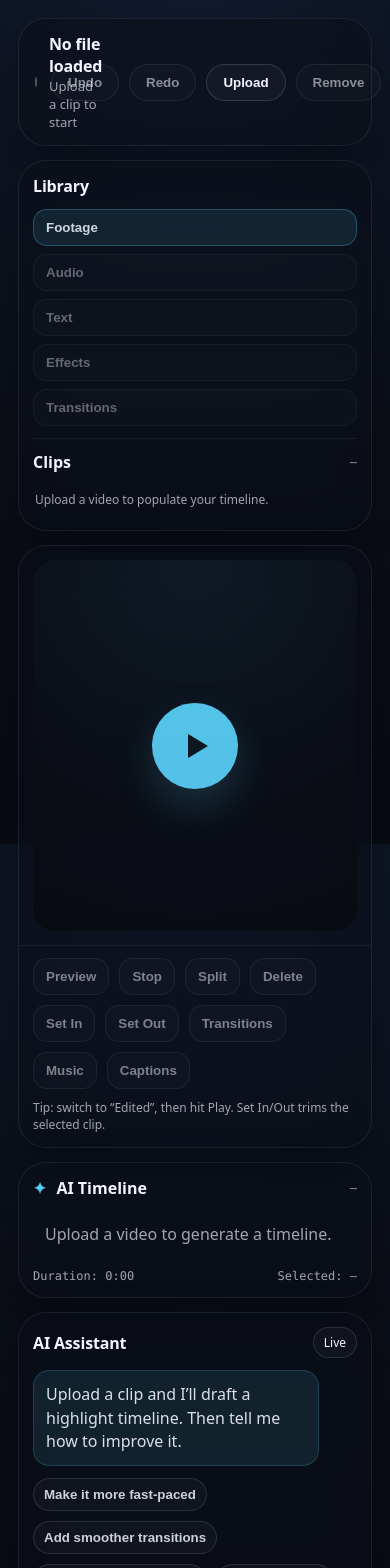
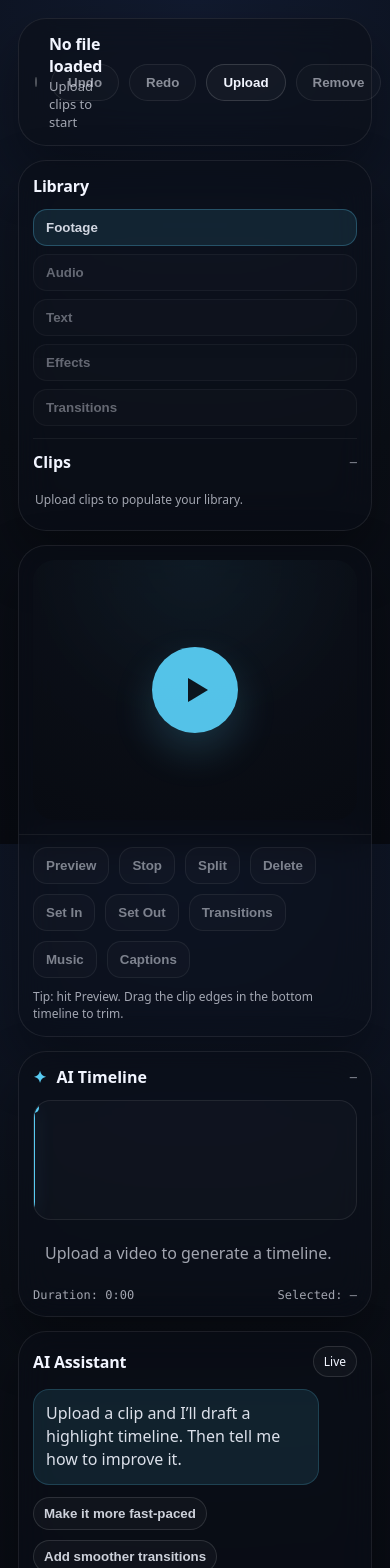
Before and after one commit to vidmartaj/clipgenius-studio, a Next.js app: page /studio in a window 390 px wide. Shown: the top 1568 px of the page. Built offline with nearby package versions, Linux system fonts and the light colour scheme.

Commit message:
Support multi-upload library and add draggable timeline strip

```diff
--- a/app/studio/page.tsx
+++ b/app/studio/page.tsx
@@ -1,6 +1,7 @@
 "use client";
 
 import { useEffect, useMemo, useRef, useState } from "react";
+import type { MutableRefObject } from "react";
 import type { AssistantReply, Timeline, TimelineClip } from "../../lib/types";
 import { splitClipAt, trimTimelineToTargetSeconds } from "../../lib/timeline";
 
@@ -11,6 +12,13 @@ type ExportSettings = {
 
 const DEFAULT_EXPORT: ExportSettings = { resolution: "720p", format: "MP4" };
 
+type Asset = {
+  id: string;
+  name: string;
+  videoUrl: string;
+  timeline: Timeline | null;
+};
+
 type HistoryState = {
   timeline: Timeline | null;
   selectedClipId: string | null;
@@ -19,6 +27,7 @@ type HistoryState = {
 export default function StudioPage() {
   const videoRef = useRef<HTMLVideoElement | null>(null);
   const fileInputRef = useRef<HTMLInputElement | null>(null);
+  const stripRef = useRef<HTMLDivElement | null>(null);
   const previewStateRef = useRef<{
     enabled: boolean;
     mode: "sequence" | "single";
@@ -26,22 +35,39 @@ export default function StudioPage() {
     singleEnd: number | null;
   }>({ enabled: false, mode: "sequence", idx: 0, singleEnd: null });
 
-  const [projectId, setProjectId] = useState<string | null>(null);
-  const [videoUrl, setVideoUrl] = useState<string | null>(null);
+  const [assets, setAssets] = useState<Asset[]>([]);
+  const [activeAssetId, setActiveAssetId] = useState<string | null>(null);
   const [isUploading, setIsUploading] = useState(false);
   const [uploadError, setUploadError] = useState<string | null>(null);
 
-  const [timeline, setTimeline] = useState<Timeline | null>(null);
   const [selectedClipId, setSelectedClipId] = useState<string | null>(null);
   const [editedPreviewOn, setEditedPreviewOn] = useState(false);
 
   const [past, setPast] = useState<HistoryState[]>([]);
   const [future, setFuture] = useState<HistoryState[]>([]);
+  const dragRef = useRef<null | {
+    clipId: string;
+    handle: "in" | "out";
+    startX: number;
+    start: number;
+    end: number;
+    prevState: HistoryState;
+    didMove: boolean;
+  }>(null);
 
   const [exportSettings, setExportSettings] = useState<ExportSettings>(DEFAULT_EXPORT);
   const [isExporting, setIsExporting] = useState(false);
   const [exportUrl, setExportUrl] = useState<string | null>(null);
   const [exportError, setExportError] = useState<string | null>(null);
+
+  const activeAsset = useMemo(() => {
+    if (!activeAssetId) return null;
+    return assets.find((a) => a.id === activeAssetId) ?? null;
+  }, [assets, activeAssetId]);
+
+  const projectId = activeAsset?.id ?? null;
+  const videoUrl = activeAsset?.videoUrl ?? null;
+  const timeline = activeAsset?.timeline ?? null;
 
   const [chatInput, setChatInput] = useState("");
   const [chat, setChat] = useState<Array<{ role: "ai" | "user"; text: string }>>([
@@ -66,19 +92,9 @@ export default function StudioPage() {
     }
   }, [timeline, selectedClipId]);
 
-  function commit(next: HistoryState) {
-    // Commit changes with undo/redo support.
-    setPast((p) => {
-      const cur: HistoryState = { timeline, selectedClipId };
-      const nextPast = [...p, cur].slice(-50);
-      return nextPast;
-    });
-    setFuture([]);
-    setTimeline(next.timeline);
-    setSelectedClipId(next.selectedClipId);
-    stopEditedPreview();
-    setExportUrl(null);
-    setExportError(null);
+  function setActiveTimeline(nextTimeline: Timeline | null) {
+    if (!activeAssetId) return;
+    setAssets((prev) => prev.map((a) => (a.id === activeAssetId ? { ...a, timeline: nextTimeline } : a)));
   }
 
   function undo() {
@@ -86,7 +102,7 @@ export default function StudioPage() {
       if (p.length === 0) return p;
       const prev = p[p.length - 1];
       setFuture((f) => [{ timeline, selectedClipId }, ...f].slice(0, 50));
-      setTimeline(prev.timeline);
+      setActiveTimeline(prev.timeline);
       setSelectedClipId(prev.selectedClipId);
       stopEditedPreview();
       setExportUrl(null);
@@ -100,7 +116,7 @@ export default function StudioPage() {
       if (f.length === 0) return f;
       const next = f[0];
       setPast((p) => [...p, { timeline, selectedClipId }].slice(-50));
-      setTimeline(next.timeline);
+      setActiveTimeline(next.timeline);
       setSelectedClipId(next.selectedClipId);
       stopEditedPreview();
       setExportUrl(null);
@@ -129,14 +145,22 @@ export default function StudioPage() {
     return () => window.removeEventListener("keydown", onKeyDown);
   }, [timeline, selectedClipId]);
 
+  function applyWithHistory(next: HistoryState) {
+    setPast((p) => [...p, { timeline, selectedClipId }].slice(-50));
+    setFuture([]);
+    setActiveTimeline(next.timeline);
+    setSelectedClipId(next.selectedClipId);
+    stopEditedPreview();
+    setExportUrl(null);
+    setExportError(null);
+  }
+
   async function onPickFile(file?: File) {
     if (!file) return;
     setIsUploading(true);
     setUploadError(null);
     setExportUrl(null);
     setExportError(null);
-    setPast([]);
-    setFuture([]);
 
     try {
       const fd = new FormData();
@@ -149,31 +173,20 @@ export default function StudioPage() {
         timeline?: Timeline | null;
       };
 
-      setProjectId(data.projectId);
-      setVideoUrl(data.videoUrl);
+      const asset: Asset = {
+        id: data.projectId,
+        name: file.name || "Untitled",
+        videoUrl: data.videoUrl,
+        timeline: data.timeline && data.timeline.clips?.length ? data.timeline : null
+      };
+      setAssets((prev) => [...prev, asset]);
+      setActiveAssetId(asset.id);
+      setSelectedClipId(asset.timeline?.clips?.[0]?.id ?? null);
+      setPast([]);
+      setFuture([]);
       stopEditedPreview();
 
-      if (data.timeline && data.timeline.clips?.length) {
-        setTimeline(data.timeline);
-        setSelectedClipId(data.timeline.clips[0].id);
-      } else {
-        // Fallback timeline: one clip spanning the full duration (updated again after video metadata loads).
-        const initialTimeline: Timeline = {
-          projectId: data.projectId,
-          durationSeconds: 0,
-          clips: [
-            {
-              id: crypto.randomUUID(),
-              label: "Full Clip",
-              start: 0,
-              end: 1,
-              kind: "source"
-            }
-          ]
-        };
-        setTimeline(initialTimeline);
-        setSelectedClipId(initialTimeline.clips[0].id);
-      }
+      // If upload returned no timeline, we'll build a simple placeholder after metadata loads.
 
       setChat((prev) => [
         ...prev,
@@ -188,21 +201,29 @@ export default function StudioPage() {
 
   function onLoadedMetadata() {
     const v = videoRef.current;
-    if (!v || !timeline) return;
-    const durationSeconds = Number.isFinite(v.duration) ? v.duration : timeline.durationSeconds;
+    if (!v || !activeAssetId) return;
+    const durationSeconds = Number.isFinite(v.duration) ? v.duration : 0;
     if (!Number.isFinite(durationSeconds) || durationSeconds <= 0) return;
 
-    setTimeline((t) => {
-      if (!t) return t;
-      const prevDuration = t.durationSeconds;
-      if (Math.abs(prevDuration - durationSeconds) < 0.01) return t;
-      // If we only have a single "full clip" placeholder, expand it to the true duration.
-      const clips =
-        t.clips.length === 1
-          ? t.clips.map((c) => ({ ...c, start: 0, end: durationSeconds, label: c.label === "Full Clip" ? "Full Clip" : c.label }))
-          : t.clips;
-      return { ...t, durationSeconds, clips };
-    });
+    setAssets((prev) =>
+      prev.map((a) => {
+        if (a.id !== activeAssetId) return a;
+        const t = a.timeline;
+        if (!t || !t.clips?.length) {
+          const placeholder: Timeline = {
+            projectId: a.id,
+            durationSeconds,
+            clips: [
+              { id: crypto.randomUUID(), label: "Full Clip", kind: "source", start: 0, end: durationSeconds }
+            ]
+          };
+          return { ...a, timeline: placeholder };
+        }
+        const prevDuration = t.durationSeconds;
+        if (Math.abs(prevDuration - durationSeconds) < 0.01) return a;
+        return { ...a, timeline: { ...t, durationSeconds } };
+      })
+    );
   }
 
   function seekTo(seconds: number) {
@@ -293,17 +314,17 @@ export default function StudioPage() {
     const t = v.currentTime || 0;
     const next = splitClipAt(timeline, selectedClip.id, t);
     if (!next) return;
-    commit({ timeline: next.timeline, selectedClipId: next.newSelectedId });
+    applyWithHistory({ timeline: next.timeline, selectedClipId: next.newSelectedId });
   }
 
   function onDeleteClip() {
     if (!timeline || !selectedClip) return;
     const remaining = timeline.clips.filter((c) => c.id !== selectedClip.id);
     if (remaining.length === 0) return;
-    commit({ timeline: { ...timeline, clips: remaining }, selectedClipId: remaining[0].id });
+    applyWithHistory({ timeline: { ...timeline, clips: remaining }, selectedClipId: remaining[0].id });
   }
 
-  function updateSelectedClip(patch: Partial<Pick<TimelineClip, "start" | "end" | "label">>) {
+  function updateSelectedClip(patch: Partial<Pick<TimelineClip, "start" | "end" | "label">>, opts?: { history?: boolean }) {
     if (!timeline || !selectedClip) return;
     const minLen = 0.2;
     let start = patch.start ?? selectedClip.start;
@@ -321,19 +342,24 @@ export default function StudioPage() {
     const nextClips = timeline.clips.map((c) =>
       c.id === selectedClip.id ? { ...c, ...patch, start, end } : c
     );
-    commit({ timeline: { ...timeline, clips: nextClips }, selectedClipId });
+    const nextTimeline = { ...timeline, clips: nextClips };
+    if (opts?.history === false) {
+      setActiveTimeline(nextTimeline);
+    } else {
+      applyWithHistory({ timeline: nextTimeline, selectedClipId });
+    }
   }
 
   function setInToPlayhead() {
     const v = videoRef.current;
     if (!v || !selectedClip) return;
-    updateSelectedClip({ start: clamp(v.currentTime, 0, selectedClip.end - 0.2) });
+    updateSelectedClip({ start: clamp(v.currentTime, 0, selectedClip.end - 0.2) }, { history: true });
   }
 
   function setOutToPlayhead() {
     const v = videoRef.current;
     if (!v || !selectedClip) return;
-    updateSelectedClip({ end: clamp(v.currentTime, selectedClip.start + 0.2, totalDuration) });
+    updateSelectedClip({ end: clamp(v.currentTime, selectedClip.start + 0.2, totalDuration) }, { history: true });
   }
 
   async function sendToAssistant(text: string) {
@@ -364,7 +390,7 @@ export default function StudioPage() {
           t = trimTimelineToTargetSeconds(t, op.targetSeconds);
         }
       }
-      commit({ timeline: t, selectedClipId: t.clips[0]?.id ?? null });
+      applyWithHistory({ timeline: t, selectedClipId: t.clips[0]?.id ?? null });
     }
   }
 
@@ -400,8 +426,12 @@ export default function StudioPage() {
         <div className="filePill">
           <span className={`statusDot ${videoUrl ? "on" : ""}`} aria-hidden="true" />
           <div>
-            <div className="fileTitle">{videoUrl ? "File loaded" : "No file loaded"}</div>
-            <div className="fileSub">{videoUrl ? "Ready to edit" : "Upload a clip to start"}</div>
+            <div className="fileTitle">
+              {activeAsset ? activeAsset.name : (videoUrl ? "File loaded" : "No file loaded")}
+            </div>
+            <div className="fileSub">
+              {videoUrl ? "Ready to edit" : "Upload clips to start"}
+            </div>
           </div>
         </div>
 
@@ -418,10 +448,12 @@ export default function StudioPage() {
           <button
             className="btn ghost"
             onClick={() => {
-              setProjectId(null);
-              setVideoUrl(null);
-              setTimeline(null);
-              setSelectedClipId(null);
+              if (!activeAssetId) return;
+              const remaining = assets.filter((a) => a.id !== activeAssetId);
+              setAssets(remaining);
+              const nextActive = remaining[0]?.id ?? null;
+              setActiveAssetId(nextActive);
+              setSelectedClipId(remaining[0]?.timeline?.clips?.[0]?.id ?? null);
               stopEditedPreview();
               setPast([]);
               setFuture([]);
@@ -458,25 +490,30 @@ export default function StudioPage() {
           <div className="sideBin">
             <div className="sideBinHead">
               <div className="sideBinTitle">Clips</div>
-              <div className="sideBinMeta">{timeline ? `${timeline.clips.length}` : "—"}</div>
+              <div className="sideBinMeta">{assets.length ? `${assets.length}` : "—"}</div>
             </div>
             <div className="sideBinBody">
-              {(timeline?.clips ?? []).slice(0, 6).map((c) => (
+              {assets.map((a) => (
                 <button
-                  key={c.id}
+                  key={a.id}
                   type="button"
-                  className={`binClip ${c.id === selectedClipId ? "isSelected" : ""}`}
+                  className={`binClip ${a.id === activeAssetId ? "isSelected" : ""}`}
                   onClick={() => {
-                    setSelectedClipId(c.id);
-                    playClipPreview(c);
+                    setActiveAssetId(a.id);
+                    setSelectedClipId(a.timeline?.clips?.[0]?.id ?? null);
+                    setPast([]);
+                    setFuture([]);
+                    stopEditedPreview();
+                    setExportUrl(null);
+                    setExportError(null);
                   }}
-                  title={c.label}
+                  title={a.name}
                 >
-                  <div className="binClipTitle">{c.label}</div>
-                  <div className="binClipSub">{fmt(c.start)}–{fmt(c.end)}</div>
+                  <div className="binClipTitle">{a.name}</div>
+                  <div className="binClipSub">{a.timeline ? `${fmt(a.timeline.durationSeconds)} · ${a.timeline.clips.length} clips` : "Processing…"}</div>
                 </button>
               ))}
-              {!timeline ? <div className="binEmpty">Upload a video to populate your timeline.</div> : null}
+              {assets.length === 0 ? <div className="binEmpty">Upload clips to populate your library.</div> : null}
             </div>
           </div>
         </aside>
@@ -537,47 +574,10 @@ export default function StudioPage() {
                 Captions
               </button>
               <div className="toolHint">
-                Tip: switch to “Edited”, then hit Play. Set In/Out trims the selected clip.
+                Tip: hit Preview. Drag the clip edges in the bottom timeline to trim.
               </div>
             </div>
 
-            {selectedClip ? (
-              <div className="trimRow" aria-label="Trim values">
-                <div className="trimField">
-                  <label htmlFor="clipStart">In</label>
-                  <input
-                    id="clipStart"
-                    type="number"
-                    inputMode="decimal"
-                    min={0}
-                    max={Math.max(0, totalDuration)}
-                    step={0.1}
-                    value={Number.isFinite(selectedClip.start) ? Number(selectedClip.start.toFixed(1)) : 0}
-                    onChange={(e) => updateSelectedClip({ start: Number(e.target.value) })}
-                  />
-                  <span className="trimHint">{fmt(selectedClip.start)}</span>
-                </div>
-                <div className="trimField">
-                  <label htmlFor="clipEnd">Out</label>
-                  <input
-                    id="clipEnd"
-                    type="number"
-                    inputMode="decimal"
-                    min={0}
-                    max={Math.max(0, totalDuration)}
-                    step={0.1}
-                    value={Number.isFinite(selectedClip.end) ? Number(selectedClip.end.toFixed(1)) : 0}
-                    onChange={(e) => updateSelectedClip({ end: Number(e.target.value) })}
-                  />
-                  <span className="trimHint">{fmt(selectedClip.end)}</span>
-                </div>
-                <div className="trimField grow">
-                  <div className="trimMeta">
-                    <span className="mono">Clip length: {fmt(Math.max(0, selectedClip.end - selectedClip.start))}</span>
-                  </div>
-                </div>
-              </div>
-            ) : null}
           </section>
 
           <section className="timelineCard" aria-label="AI Timeline">
@@ -591,26 +591,63 @@ export default function StudioPage() {
               </div>
             </div>
 
-            <div className="timelineTrack" role="list">
-              {(timeline?.clips ?? []).map((clip) => (
-                <button
-                  key={clip.id}
-                  type="button"
-                  className={`clip ${clip.id === selectedClipId ? "isSelected" : ""}`}
-                  onClick={() => {
-                    setSelectedClipId(clip.id);
-                    playClipPreview(clip);
-                  }}
-                  role="listitem"
-                  title={`${clip.label} (${fmt(clip.start)}–${fmt(clip.end)})`}
-                >
-                  <div className="clipLabel">{clip.label}</div>
-                  <div className="clipSub">{fmt(clip.start)}–{fmt(clip.end)}</div>
-                </button>
-              ))}
+            <TimelineStrip
+              refEl={stripRef}
+              timeline={timeline}
+              selectedClipId={selectedClipId}
+              onSelect={(id) => {
+                setSelectedClipId(id);
+                const clip = timeline?.clips.find((c) => c.id === id);
+                if (clip) playClipPreview(clip);
+              }}
+              videoRef={videoRef}
+              onBeginDrag={(clipId, handle, startX) => {
+                const clip = timeline?.clips.find((c) => c.id === clipId);
+                if (!clip) return;
+                dragRef.current = {
+                  clipId,
+                  handle,
+                  startX,
+                  start: clip.start,
+                  end: clip.end,
+                  prevState: { timeline, selectedClipId },
+                  didMove: false
+                };
+              }}
+              onDrag={(clientX) => {
+                const d = dragRef.current;
+                const t = timeline;
+                const el = stripRef.current;
+                if (!d || !t || !el) return;
+                const rect = el.getBoundingClientRect();
+                const dx = clientX - d.startX;
+                const deltaSeconds = (dx / Math.max(1, rect.width)) * t.durationSeconds;
+                const clip = t.clips.find((c) => c.id === d.clipId);
+                if (!clip) return;
 
-              {!timeline ? <div className="timelineEmpty">Upload a video to generate a timeline.</div> : null}
-            </div>
+                const minLen = 0.2;
+                let start = clip.start;
+                let end = clip.end;
+                if (d.handle === "in") start = clamp(d.start + deltaSeconds, 0, end - minLen);
+                if (d.handle === "out") end = clamp(d.end + deltaSeconds, start + minLen, t.durationSeconds);
+                d.didMove = true;
+
+                // Live update without adding undo history each tick.
+                updateSelectedClip({ start, end }, { history: false });
+              }}
+              onEndDrag={() => {
+                const d = dragRef.current;
+                if (!d) return;
+                dragRef.current = null;
+                if (!d.didMove) return;
+                // Push a single undo snapshot for the whole drag.
+                setPast((p) => [...p, d.prevState].slice(-50));
+                setFuture([]);
+                stopEditedPreview();
+                setExportUrl(null);
+                setExportError(null);
+              }}
+            />
 
             <div className="timelineFooter">
               <div className="mono">Duration: {fmt(totalDuration)}</div>
@@ -725,3 +762,114 @@ function fmt(seconds: number) {
 function clamp(n: number, a: number, b: number) {
   return Math.max(a, Math.min(b, n));
 }
+
+function pct(n: number) {
+  return `${(n * 100).toFixed(3)}%`;
+}
+
+function TimelineStrip({
+  refEl,
+  timeline,
+  selectedClipId,
+  onSelect,
+  videoRef,
+  onBeginDrag,
+  onDrag,
+  onEndDrag
+}: {
+  refEl: MutableRefObject<HTMLDivElement | null>;
+  timeline: Timeline | null;
+  selectedClipId: string | null;
+  onSelect: (id: string) => void;
+  videoRef: MutableRefObject<HTMLVideoElement | null>;
+  onBeginDrag: (clipId: string, handle: "in" | "out", startX: number) => void;
+  onDrag: (clientX: number) => void;
+  onEndDrag: () => void;
+}) {
+  const [playhead, setPlayhead] = useState(0);
+
+  useEffect(() => {
+    const v = videoRef.current;
+    if (!v) return;
+    const onTimeUpdate = () => setPlayhead(v.currentTime || 0);
+    v.addEventListener("timeupdate", onTimeUpdate);
+    return () => v.removeEventListener("timeupdate", onTimeUpdate);
+  }, [videoRef]);
+
+  useEffect(() => {
+    const onMove = (e: PointerEvent) => onDrag(e.clientX);
+    const onUp = () => onEndDrag();
+    window.addEventListener("pointermove", onMove);
+    window.addEventListener("pointerup", onUp);
+    return () => {
+      window.removeEventListener("pointermove", onMove);
+      window.removeEventListener("pointerup", onUp);
+    };
+  }, [onDrag, onEndDrag]);
+
+  const duration = Math.max(0.001, timeline?.durationSeconds ?? 1);
+  const playheadX = clamp(playhead / duration, 0, 1);
+
+  return (
+    <div className="timelineStripWrap">
+      <div
+        className="timelineStrip"
+        ref={refEl}
+        onPointerDown={(e) => {
+          const el = refEl.current;
+          const v = videoRef.current;
+          if (!el || !v || !timeline) return;
+          const rect = el.getBoundingClientRect();
+          const x = clamp((e.clientX - rect.left) / Math.max(1, rect.width), 0, 1);
+          v.currentTime = x * timeline.durationSeconds;
+          v.play().catch(() => {});
+        }}
+        role="list"
+        aria-label="Timeline strip"
+      >
+        {timeline?.clips?.map((c) => {
+          const left = clamp(c.start / duration, 0, 1);
+          const width = clamp((c.end - c.start) / duration, 0.002, 1);
+          const isSelected = c.id === selectedClipId;
+          return (
+            <div
+              key={c.id}
+              className={`tlClip ${isSelected ? "isSelected" : ""}`}
+              style={{ left: pct(left), width: pct(width) } as any}
+              role="listitem"
+              title={`${c.label} (${fmt(c.start)}–${fmt(c.end)})`}
+              onPointerDown={(e) => {
+                e.stopPropagation();
+                onSelect(c.id);
+              }}
+            >
+              <div
+                className="tlHandle left"
+                onPointerDown={(e) => {
+                  e.stopPropagation();
+                  onSelect(c.id);
+                  onBeginDrag(c.id, "in", e.clientX);
+                }}
+                aria-label="Trim in"
+              />
+              <div className="tlLabel">{c.label}</div>
+              <div
+                className="tlHandle right"
+                onPointerDown={(e) => {
+                  e.stopPropagation();
+                  onSelect(c.id);
+                  onBeginDrag(c.id, "out", e.clientX);
+                }}
+                aria-label="Trim out"
+              />
+            </div>
+          );
+        })}
+
+        <div className="playhead" style={{ left: pct(playheadX) } as any} aria-hidden="true" />
+      </div>
+
+      {!timeline ? <div className="timelineEmpty">Upload a video to generate a timeline.</div> : null}
+    </div>
+  );
+}
--- a/styles/globals.css
+++ b/styles/globals.css
@@ -209,7 +209,10 @@ body {
   border-radius: 22px;
   overflow: hidden;
   background: radial-gradient(circle at top, rgba(93, 214, 255, 0.07) 0%, rgba(11, 15, 23, 0.88) 55%, rgba(8, 11, 18, 1) 100%);
-  height: clamp(360px, 48vh, 520px);
+  width: 100%;
+  aspect-ratio: 16 / 9;
+  max-height: 520px;
+  min-height: 320px;
   display: grid;
   place-items: center;
 }
@@ -310,6 +313,83 @@ body {
 .timelineTitle { display: inline-flex; gap: 10px; align-items: center; font-weight: 800; }
 .spark { color: rgba(93, 214, 255, 0.95); }
 .timelineMeta { color: var(--muted); font-family: ui-monospace, SFMono-Regular, Menlo, Monaco, Consolas, "Liberation Mono", "Courier New", monospace; font-size: 12px; }
+
+.timelineStripWrap{
+  display:grid;
+  gap: 10px;
+}
+
+.timelineStrip{
+  position: relative;
+  height: 120px;
+  border-radius: 18px;
+  border: 1px solid rgba(255,255,255,0.08);
+  background: rgba(255,255,255,0.02);
+  overflow: hidden;
+}
+
+.tlClip{
+  position: absolute;
+  top: 14px;
+  bottom: 14px;
+  border-radius: 14px;
+  border: 1px solid rgba(255,255,255,0.10);
+  background: rgba(255,255,255,0.03);
+  display:flex;
+  align-items:center;
+  gap: 10px;
+  padding: 0 10px;
+  cursor: pointer;
+}
+.tlClip.isSelected{
+  border-color: rgba(93, 214, 255, 0.35);
+  background: rgba(93, 214, 255, 0.10);
+  box-shadow: 0 0 0 3px rgba(93, 214, 255, 0.08);
+}
+
+.tlLabel{
+  font-weight: 900;
+  font-size: 13px;
+  white-space: nowrap;
+  overflow: hidden;
+  text-overflow: ellipsis;
+  opacity: 0.92;
+  pointer-events:none;
+}
+
+.tlHandle{
+  width: 10px;
+  height: 70%;
+  border-radius: 999px;
+  background: rgba(242,245,255,0.22);
+  border: 1px solid rgba(242,245,255,0.18);
+  box-shadow: inset 0 0 0 1px rgba(0,0,0,0.25);
+}
+.tlHandle.left{ margin-right: 6px; cursor: ew-resize; }
+.tlHandle.right{ margin-left: auto; cursor: ew-resize; }
+
+.playhead{
+  position:absolute;
+  top: 6px;
+  bottom: 6px;
+  width: 2px;
+  background: rgba(93,214,255,0.95);
+  box-shadow: 0 0 18px rgba(93,214,255,0.32);
+  border-radius: 2px;
+  transform: translateX(-1px);
+  pointer-events:none;
+}
+.playhead::before{
+  content:"";
+  position:absolute;
+  top: -4px;
+  left: 50%;
+  transform: translateX(-50%);
+  width: 10px;
+  height: 10px;
+  border-radius: 50%;
+  background: rgba(93,214,255,0.95);
+}
 
 .timelineTrack {
   display: grid;
@@ -443,6 +523,6 @@ body {
 
 @media (max-width: 1100px) {
   .shell { grid-template-columns: 1fr; }
-  .playerViewport { height: clamp(300px, 44vh, 420px); }
+  .playerViewport { max-height: 420px; min-height: 260px; }
   .timelineTrack { grid-template-columns: repeat(3, minmax(0, 1fr)); }
 }
```
